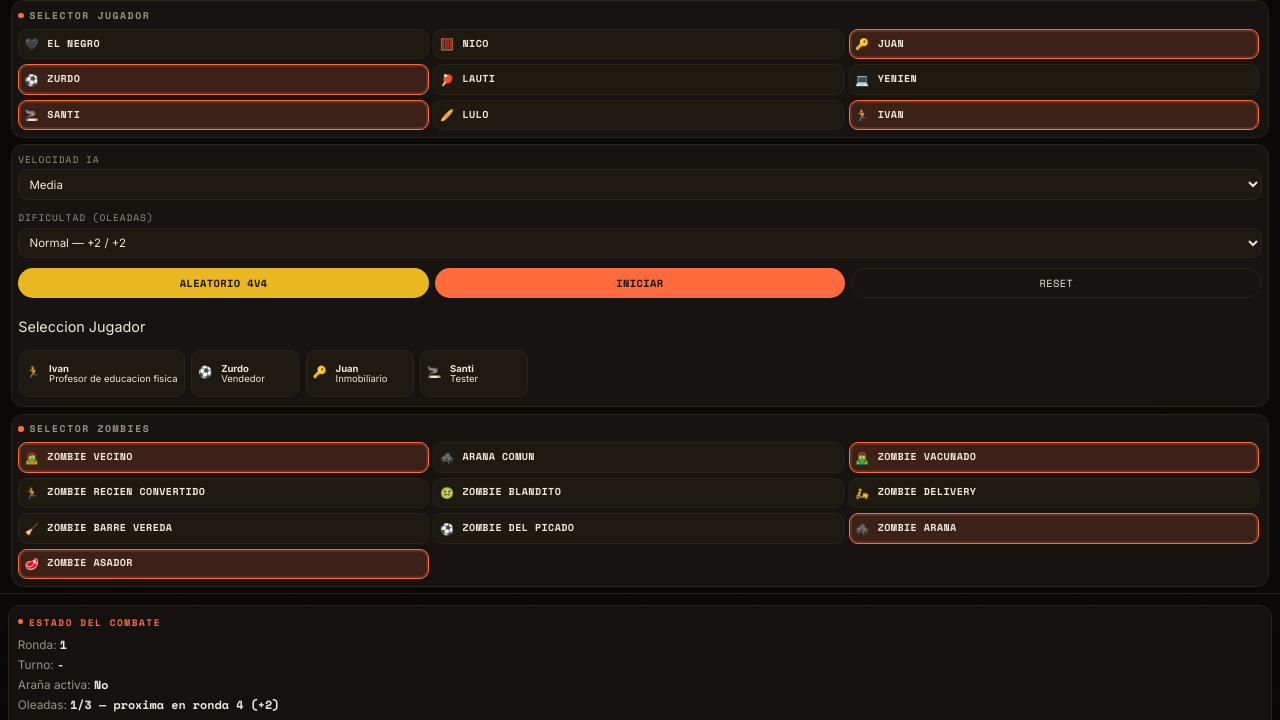
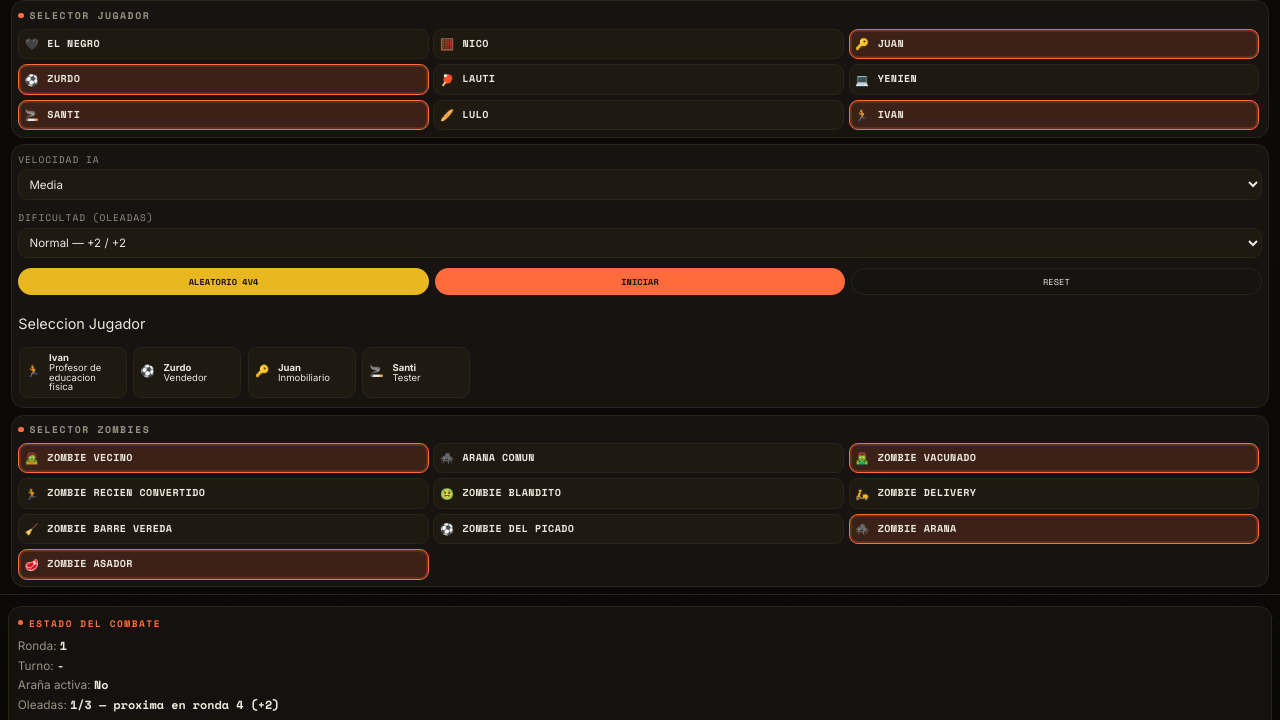
Before and after one commit to enj1990/Prototipo, a website: page index.html in a window 1280 px wide. Shown: the part 61-781 px from the top of the page. Drawn offline with nearby package versions, Linux system fonts and the light colour scheme; a web font is replaced by a local one.

Commit message:
Fix top controls and player selection overflow

```diff
--- a/scss/styles.scss
+++ b/scss/styles.scss
@@ -144,6 +144,10 @@ body {
   align-items: stretch;
 }
 
+.pickers-row > * {
+  min-width: 0;
+}
+
 .picker-box,
 .top-center-controls {
   border: 1px solid var(--line);
@@ -152,6 +156,8 @@ body {
   padding: 0.45rem;
   min-height: 170px;
   height: 170px;
+  min-width: 0;
+  overflow: hidden;
 }
 
 .picker-box h3 {
@@ -213,6 +219,12 @@ body {
   gap: 0.38rem;
 }
 
+.setup-inline,
+.setup-buttons,
+.player-strip-wrap {
+  min-width: 0;
+}
+
 .setup-speed select {
   height: 34px;
 }
@@ -246,6 +258,19 @@ select {
   display: flex;
   gap: 0.4rem;
   align-items: stretch;
+}
+
+.setup-buttons button {
+  width: auto;
+  flex: 1 1 0;
+  min-width: 0;
+  white-space: nowrap;
+  overflow: hidden;
+  text-overflow: ellipsis;
+  padding-left: 0.35rem;
+  padding-right: 0.35rem;
+  font-size: 0.6rem;
+  letter-spacing: 0.01em;
 }
 
 button {
@@ -320,6 +345,8 @@ button:disabled {
   overflow-y: hidden;
   min-height: 56px;
   max-height: 56px;
+  min-width: 0;
+  max-width: 100%;
   padding: 0.05rem 0.05rem 0.2rem;
 }
 
@@ -329,6 +356,7 @@ button:disabled {
   background: var(--surface-2);
   padding: 0.3rem 0.42rem;
   min-width: 120px;
+  flex: 0 0 120px;
   display: grid;
   grid-template-columns: 20px 1fr;
   gap: 0.35rem;
```
Also changed, not shown: css/styles.css.
